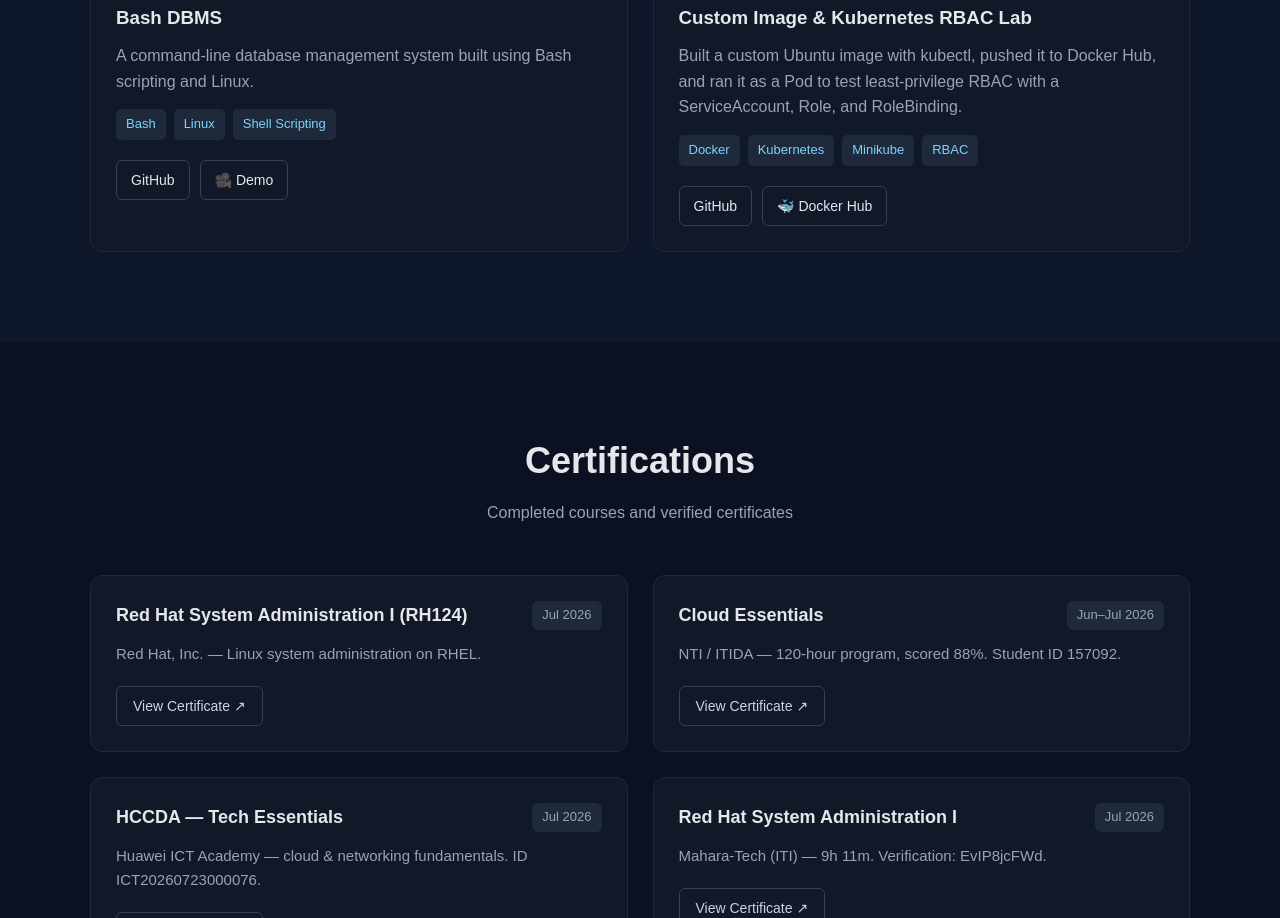
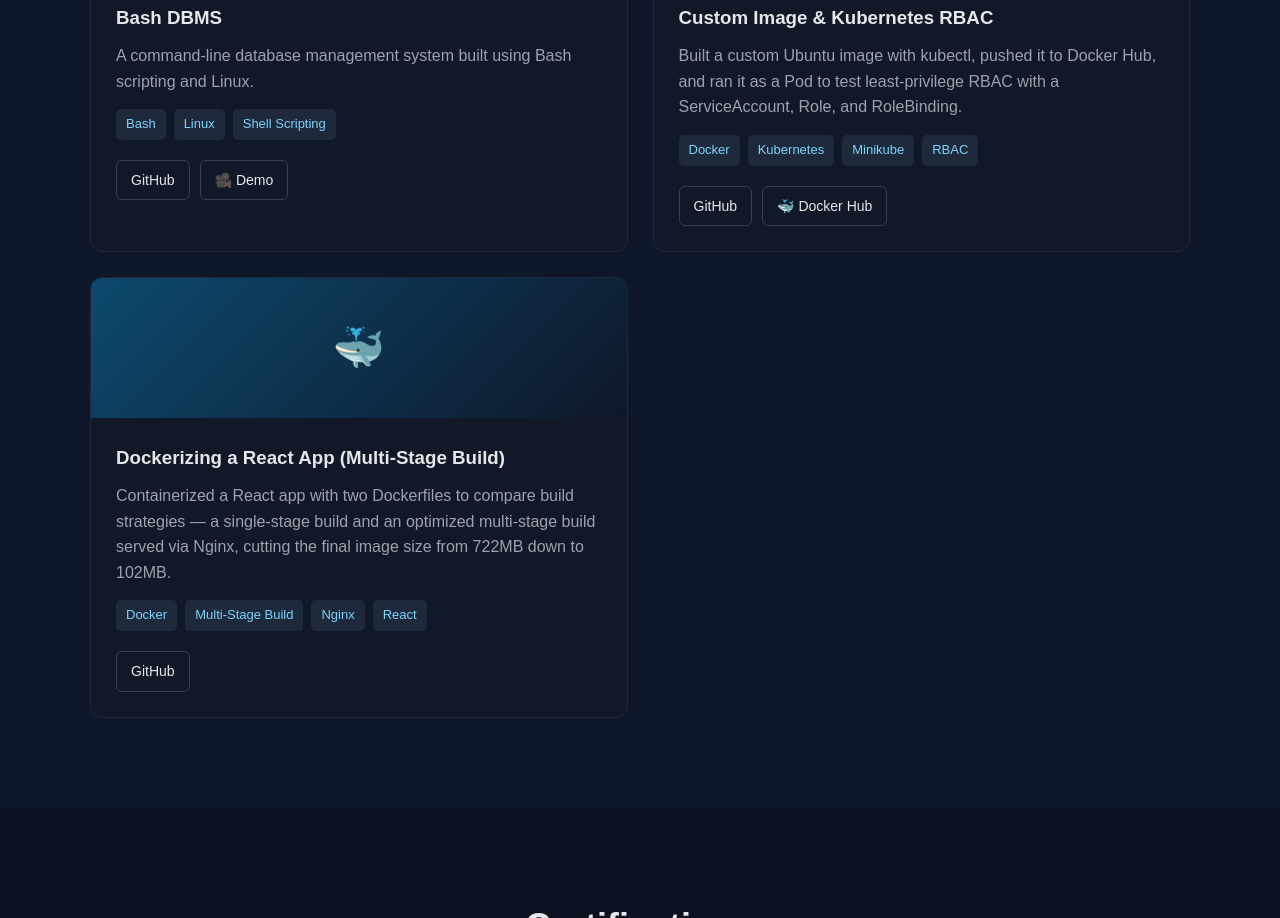
Before and after one commit to hesham-elshereef/Portfolio, a plain HTML site: page index.html in a window 1280 px wide. Shown: the part 2791-3709 px from the top of the page. Drawn offline with Linux system fonts and the light colour scheme.

Commit message:
Add project card for Dockerizing React app
Added a new project card for Dockerizing a React app with a multi-stage build, including details about the build strategies and links to the GitHub repository.

```diff
--- a/index.html
+++ b/index.html
@@ -771,7 +771,7 @@
                 <div class="project-card">
                     <div class="project-tile" style="background:linear-gradient(135deg,#312e81,#0f172a);">🔐</div>
                     <div class="project-content">
-                        <h3>Custom Image &amp; Kubernetes RBAC Lab</h3>
+                        <h3>Custom Image &amp; Kubernetes RBAC </h3>
                         <p>Built a custom Ubuntu image with kubectl, pushed it to Docker Hub, and ran it as a Pod to test least-privilege RBAC with a ServiceAccount, Role, and RoleBinding.</p>
                         <div class="tags">
                             <span class="tag">Docker</span>
@@ -782,6 +782,23 @@
                         <div class="project-links">
                             <a href="https://github.com/hesham-elshereef" target="_blank">GitHub</a>
                             <a href="https://hub.docker.com/r/heshamelshereef26/ubuntu-custom" target="_blank">🐳 Docker Hub</a>
+                        </div>
+                    </div>
+                </div>
+
+               <div class="project-card">
+                    <div class="project-tile" style="background:linear-gradient(135deg,#0c4a6e,#0f172a);">🐳</div>
+                    <div class="project-content">
+                        <h3>Dockerizing a React App (Multi-Stage Build)</h3>
+                        <p>Containerized a React app with two Dockerfiles to compare build strategies — a single-stage build and an optimized multi-stage build served via Nginx, cutting the final image size from 722MB down to 102MB.</p>
+                        <div class="tags">
+                            <span class="tag">Docker</span>
+                            <span class="tag">Multi-Stage Build</span>
+                            <span class="tag">Nginx</span>
+                            <span class="tag">React</span>
+                        </div>
+                        <div class="project-links">
+                            <a href="https://github.com/hesham-elshereef/Viact" target="_blank">GitHub</a>
                         </div>
                     </div>
                 </div>
```
